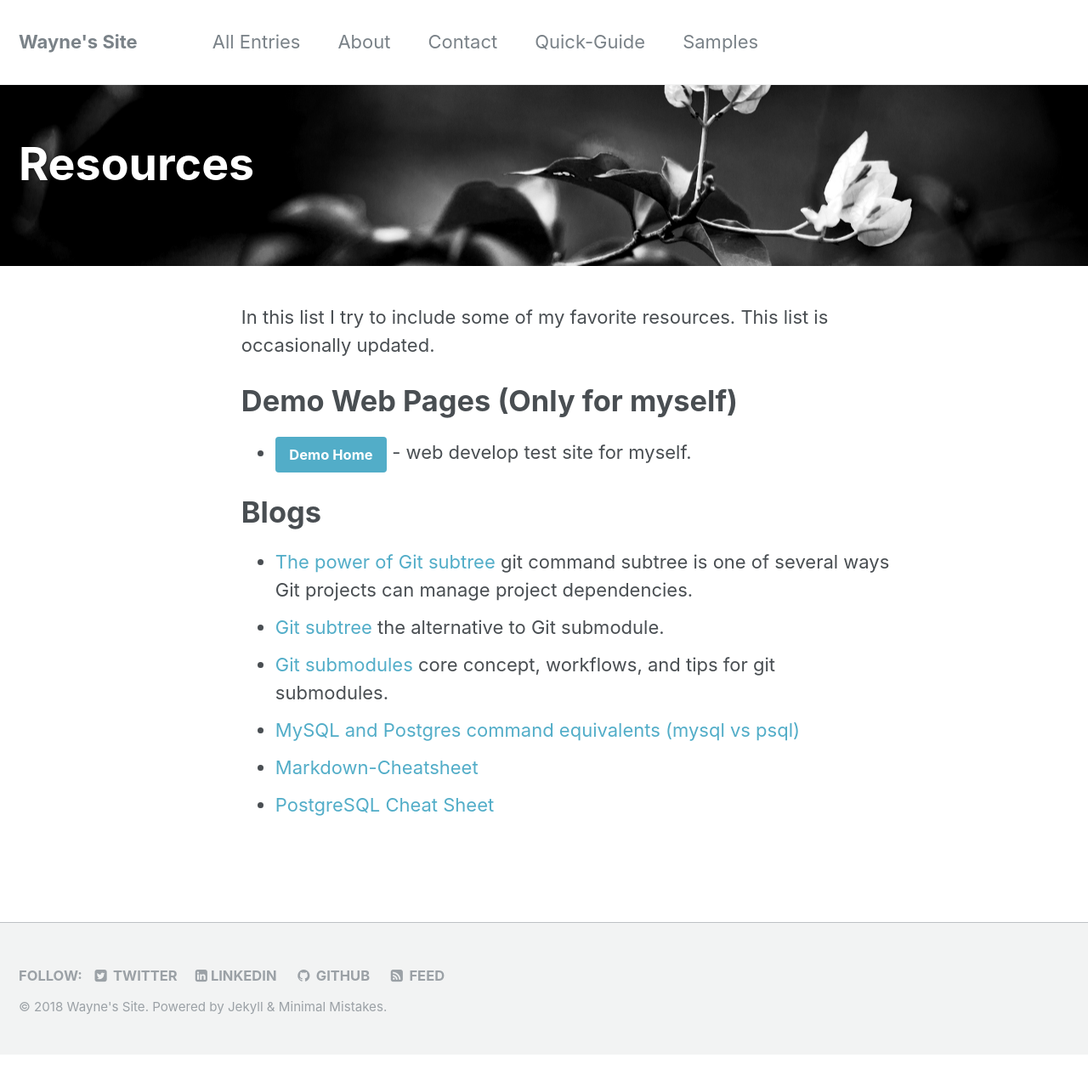
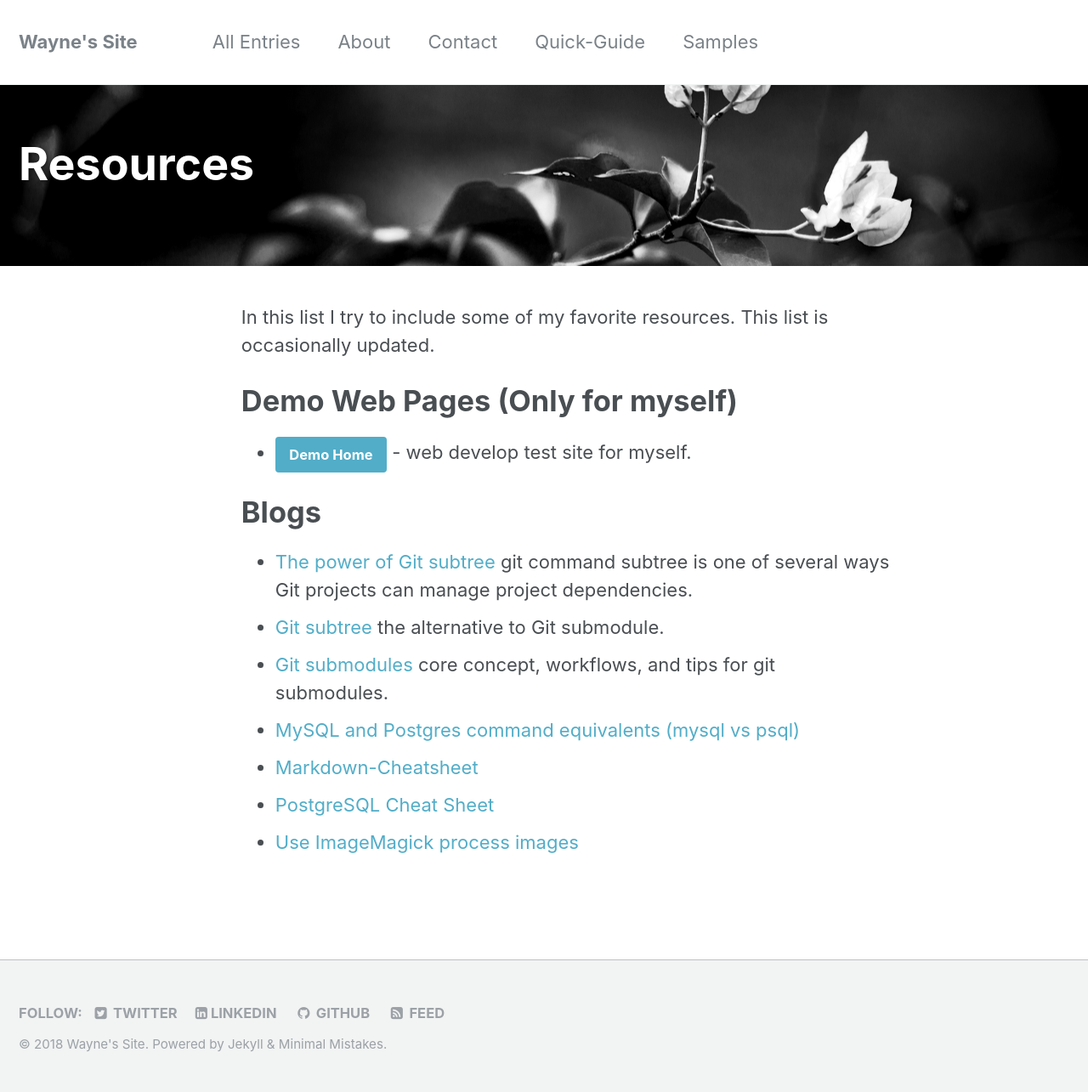
Before and after one commit to element207/element207.github.io, a Jekyll site: the page built from _pages/resources.md, in a window 1280 px wide. Shown: the whole page at 85% size. Built offline with Jekyll 4.4.1, drawn with Linux system fonts in a browser that asks for light colours; before the commit the page ends 1241 px from its top, so only the background shows below that.

Commit message:
Update resources.md

```diff
--- a/_pages/resources.md
+++ b/_pages/resources.md
@@ -21,3 +21,4 @@ In this list I try to include some of my favorite resources. This list is occasi
 * [MySQL and Postgres command equivalents (mysql vs psql)](https://www.endpoint.com/blog/2009/12/24/mysql-and-postgres-command-equivalents)
 * [Markdown-Cheatsheet](https://github.com/adam-p/markdown-here/wiki/Markdown-Cheatsheet)
 * [PostgreSQL Cheat Sheet](http://www.postgresqltutorial.com/postgresql-cheat-sheet/)
+* [Use ImageMagick process images](http://www.brianlinkletter.com/process-images-for-your-blog-with-imagemagick/)
```
